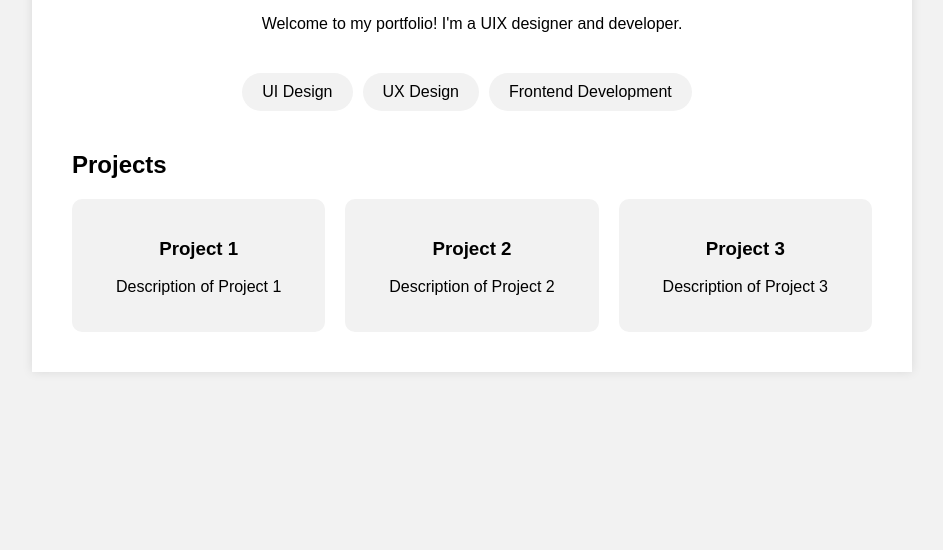
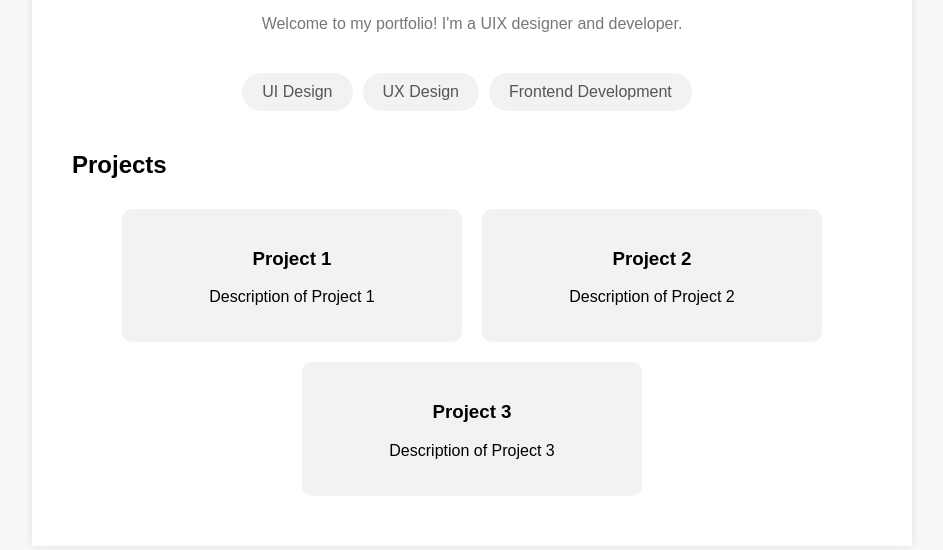
Before and after one commit to fazapatch/fazapatch.github.io, a plain HTML site: page index.html in a window 1280 px wide. Shown: the part 250-800 px from the top of the page, without its empty margins (168-1111 px from the left). Drawn offline with Linux system fonts and the light colour scheme.

Commit message:
Update index.html

```diff
--- a/index.html
+++ b/index.html
@@ -8,7 +8,7 @@
       font-family: Arial, sans-serif;
       margin: 0;
       padding: 0;
-      background-color: #f2f2f2;
+      background-color: #f8f8f8;
     }
 
     .container {
@@ -32,11 +32,13 @@
     h1 {
       text-align: center;
       margin-bottom: 30px;
+      color: #333;
     }
 
     .description {
       text-align: center;
       margin-bottom: 40px;
+      color: #777;
     }
 
     .skills {
@@ -50,19 +52,23 @@
       background-color: #f2f2f2;
       margin-right: 10px;
       border-radius: 20px;
+      color: #555;
     }
 
     .projects {
-      display: grid;
-      grid-template-columns: repeat(3, 1fr);
-      grid-gap: 20px;
+      display: flex;
+      flex-wrap: wrap;
+      justify-content: center;
+      margin-top: 20px;
     }
 
     .project {
+      width: 300px;
       padding: 20px;
       background-color: #f2f2f2;
       border-radius: 10px;
       text-align: center;
+      margin: 10px;
     }
 
     /* Animation */
```
